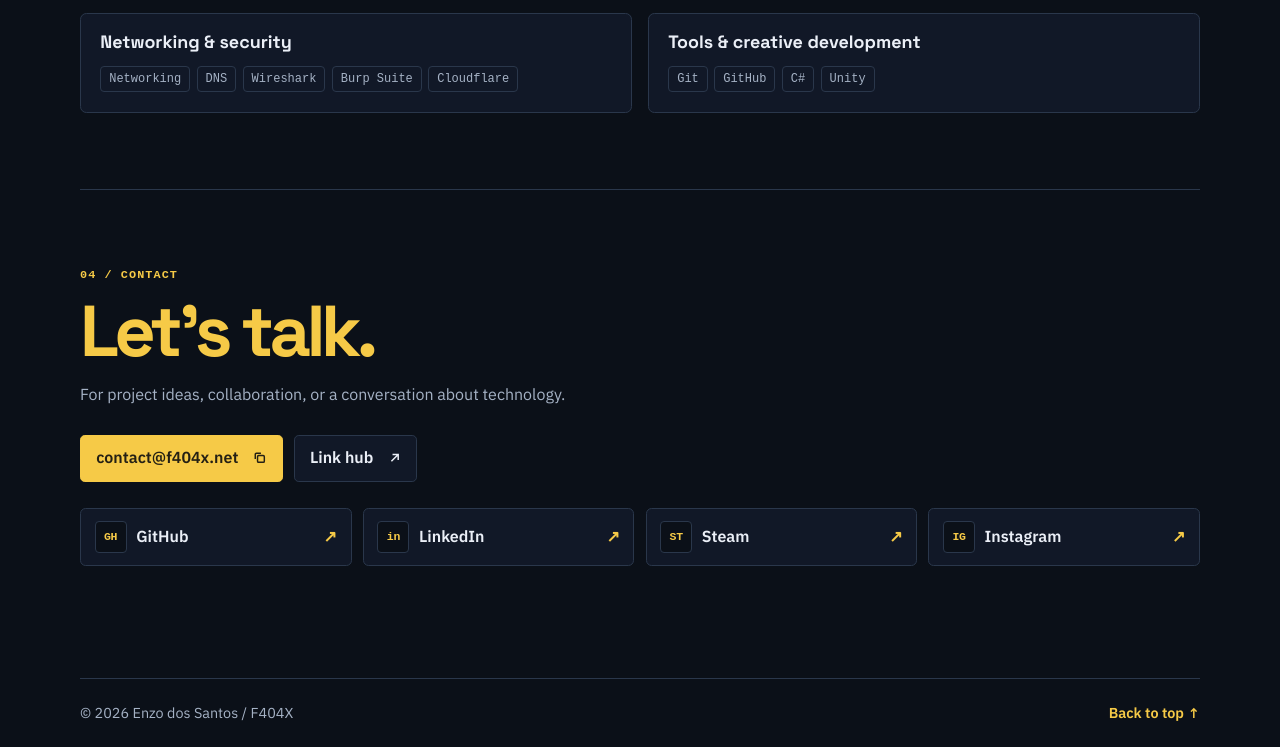
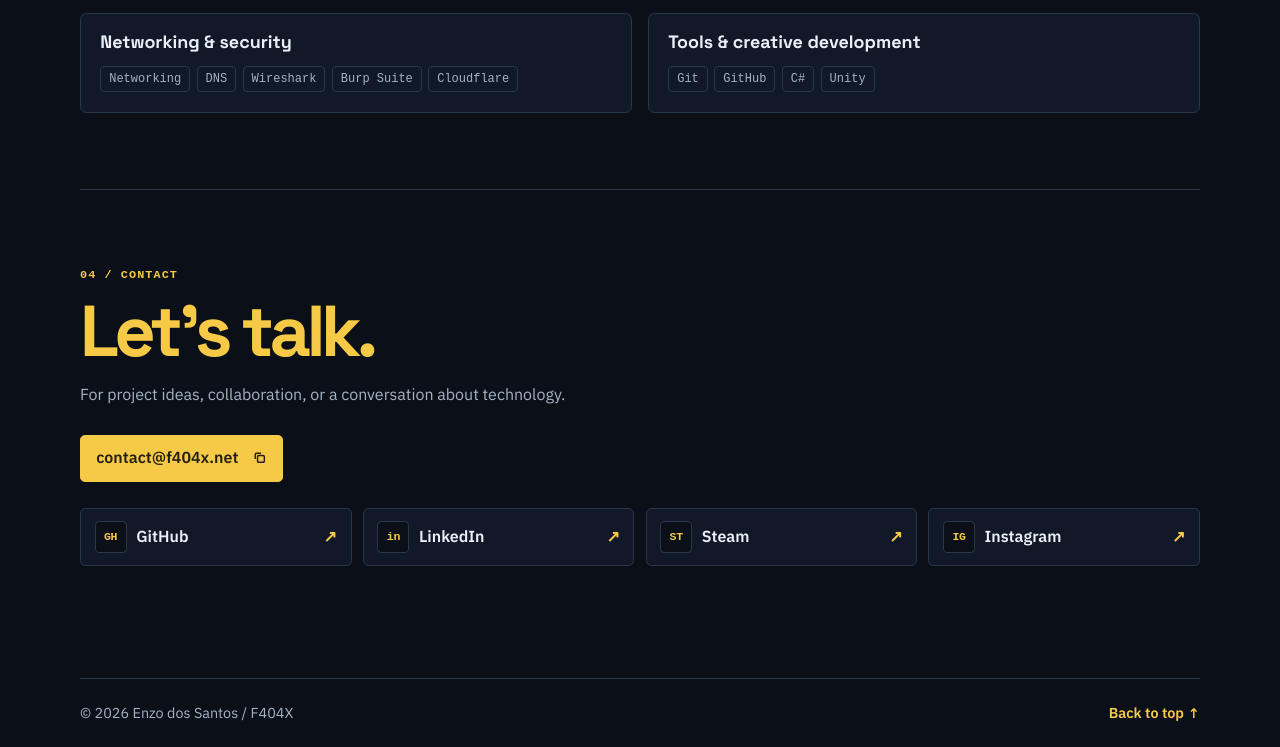
Before and after one commit to F404X/f404x-portfolio, a plain HTML site: page index.html in a window 1280 px wide. Shown: the part 2831-3578 px from the top of the page. Drawn offline with Linux system fonts and the light colour scheme.

Commit message:
chore: remove link hub button from contact section

```diff
--- a/index.html
+++ b/index.html
@@ -177,7 +177,6 @@
           <span class="email-copy__default"><span id="email-display">Copy email</span><svg class="icon" aria-hidden="true" viewBox="0 0 12 12" fill="none" stroke="currentColor" stroke-width="1.3"><rect x="4" y="4" width="6" height="6" rx="1"/><path d="M7 2H3a1 1 0 0 0-1 1v4"/></svg></span>
           <span id="email-copy-state" class="email-copy__state" aria-hidden="true"></span>
         </button>
-        <a class="button" href="https://httpc.f404x.net/"><span data-i18n="hub">Link hub</span> <svg class="icon" aria-hidden="true" viewBox="0 0 12 12" fill="none" stroke="currentColor" stroke-width="1.3"><path d="M3 9 9 3M4 3h5v5"/></svg></a>
       </div>
       <div class="social-links" role="group" aria-label="Social profiles">
         <a class="social-link" href="https://github.com/F404X" target="_blank" rel="noopener noreferrer" aria-label="GitHub profile">
```
